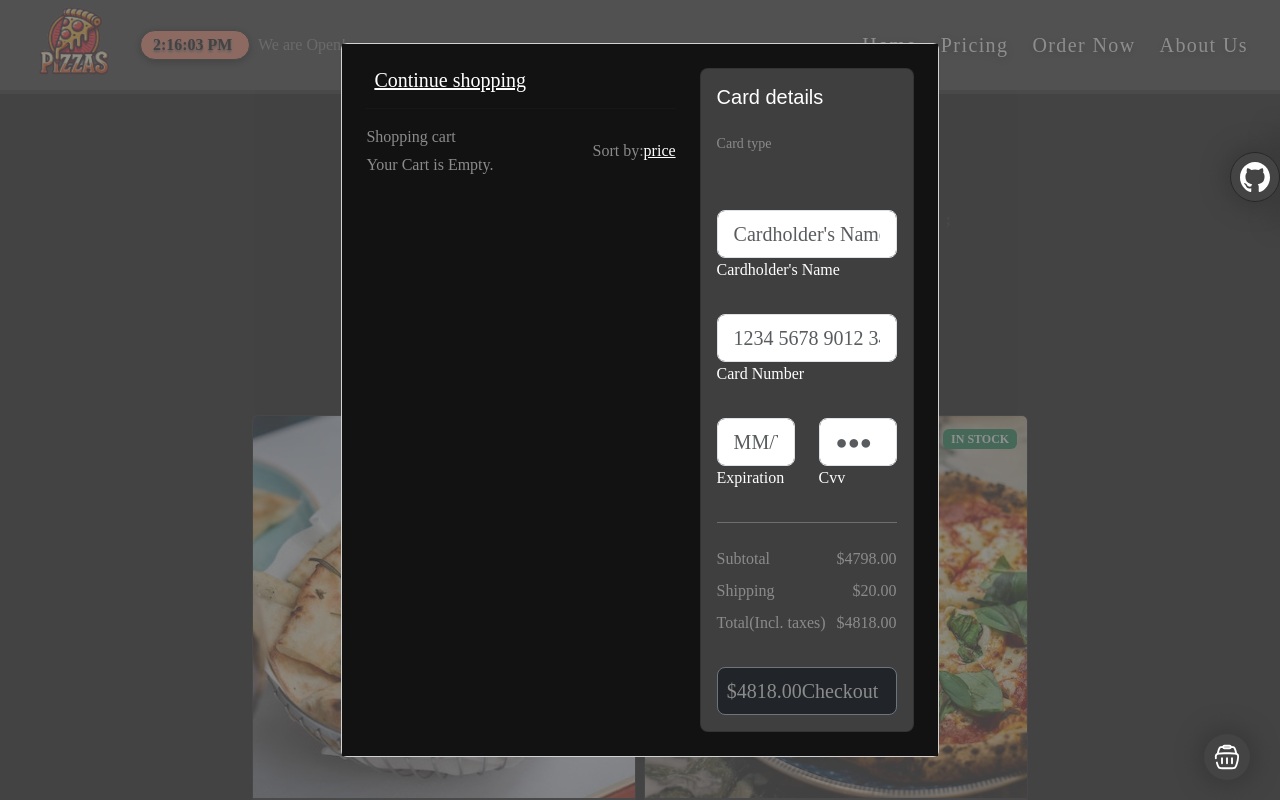
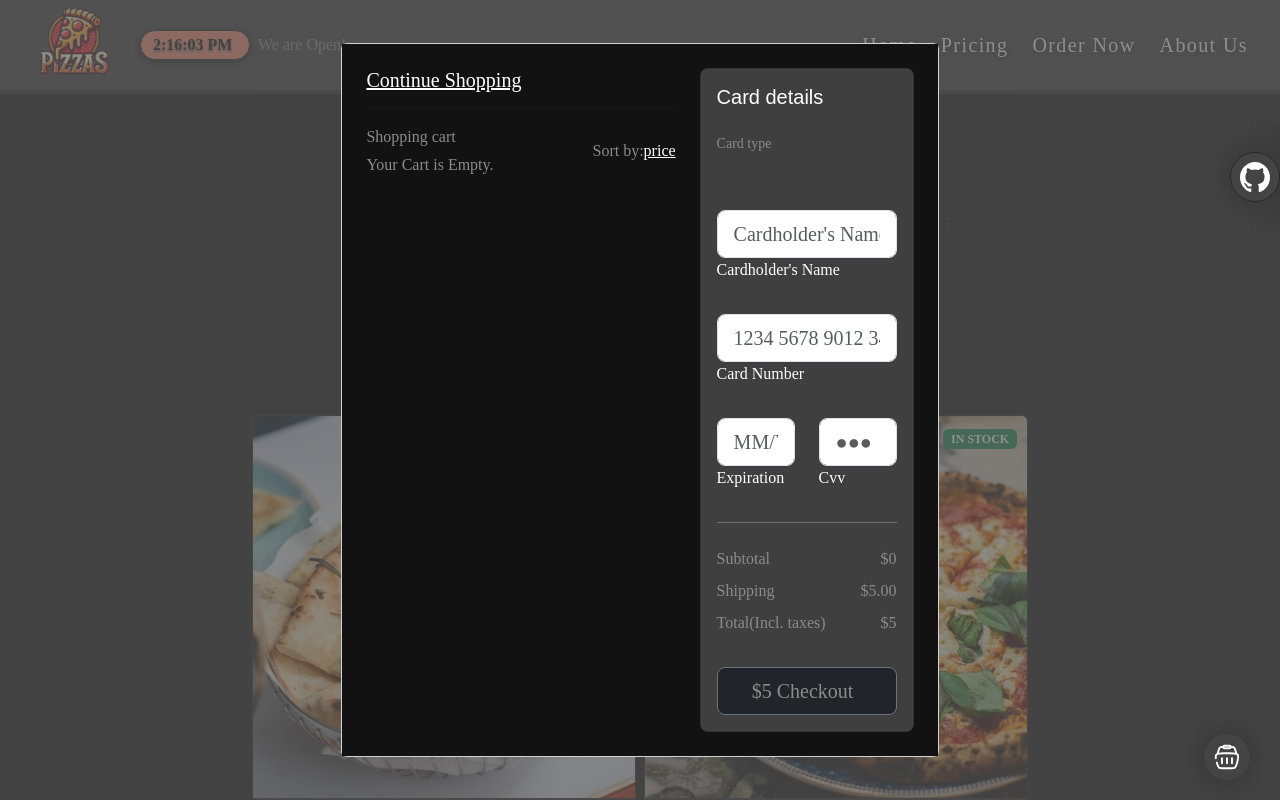
Before and after one commit to thedividedorange/Project-Pizza-Shop, a React (Create React App) app: page /order-now in a window 1280 px wide. Both pictures are taken after a click on the button 1227 px from the left and 757 px from the top of the page. Shown: the top 800 px of the page. Built offline with nearby package versions, Linux system fonts and the light colour scheme; a web font is replaced by a local one.

Commit message:
Fix: subttoal price and checkout price

```diff
--- a/src/components/Cart/CartContainer.js
+++ b/src/components/Cart/CartContainer.js
@@ -8,7 +8,11 @@ export default function CartContainer() {
 
   return (
     <>
-      <CartPopupModal cart={cart} isCartOpen={isCartOpen} />
+      <CartPopupModal
+        cart={cart}
+        isCartOpen={isCartOpen}
+        toggleCart={toggleCart}
+      />
       <FloatingCartButton cart={cart} toggleCart={toggleCart} />
     </>
   );
--- a/src/components/Cart/CartPopupModal/CartPopupModal.js
+++ b/src/components/Cart/CartPopupModal/CartPopupModal.js
@@ -1,10 +1,18 @@
 import React from "react";
 import ProductCartLayout from "../ProductCartLayout/ProductCartLayout";
 import Button from "components/Button/Button";
+import { Link } from "react-router-dom";
 
 import "./CartPopupModal.css";
 
-export default function CartPopupModal({ cart, isCartOpen }) {
+export default function CartPopupModal({ cart, isCartOpen, toggleCart }) {
+  const subTotal = () =>
+    cart.reduce(
+      (accumulator, currentValue) =>
+        accumulator + currentValue.productTotalPrice,
+      0
+    );
+
   return (
     <>
       <section
@@ -20,10 +28,14 @@ export default function CartPopupModal({ cart, isCartOpen }) {
                   <div className="row">
                     <div className="col-lg-7">
                       <h5 className="mb-3">
-                        <a href="#!" className="text-body">
+                        <Link
+                          to="/order-now"
+                          className="text-body"
+                          onClick={toggleCart}
+                        >
+                          Continue Shopping
                           <i className="fas fa-long-arrow-alt-left me-2"></i>
-                          Continue shopping
-                        </a>
+                        </Link>
                       </h5>
                       <hr />
 
@@ -52,8 +64,8 @@ export default function CartPopupModal({ cart, isCartOpen }) {
                             productCover={item.productCover}
                             productTitle={item.productTitle}
                             productDesc={item.productDesc}
-                            productPrice={item.productPrice}
-                            productQTY={item.productQTY}
+                            productPrice={item.productTotalPrice}
+                            productQTY={item.productQty}
                           />
                         ))}
                       </div>
@@ -165,17 +177,17 @@ export default function CartPopupModal({ cart, isCartOpen }) {
 
                           <div className="d-flex justify-content-between">
                             <p className="mb-2">Subtotal</p>
-                            <p className="mb-2">$4798.00</p>
+                            <p className="mb-2">${subTotal()}</p>
                           </div>
 
                           <div className="d-flex justify-content-between">
                             <p className="mb-2">Shipping</p>
-                            <p className="mb-2">$20.00</p>
+                            <p className="mb-2">$5.00</p>
                           </div>
 
                           <div className="d-flex justify-content-between mb-4">
                             <p className="mb-2">Total(Incl. taxes)</p>
-                            <p className="mb-2">$4818.00</p>
+                            <p className="mb-2">${subTotal() + 5.0}</p>
                           </div>
 
                           <Button
@@ -185,9 +197,9 @@ export default function CartPopupModal({ cart, isCartOpen }) {
                             btnClass="d-flex w-100 btn btn-dark btn-lg justify-content-center btn-outline-secondary text-white"
                           >
                             <div className="d-flex justify-content-between">
-                              <span>$4818.00</span>
+                              <span>${subTotal() + 5.0}</span>
                               <span>
-                                Checkout
+                                &nbsp;Checkout
                                 <i className="fas fa-long-arrow-alt-right ms-2"></i>
                               </span>
                             </div>
--- a/src/components/Cart/ProductCartLayout/ProductCartLayout.js
+++ b/src/components/Cart/ProductCartLayout/ProductCartLayout.js
@@ -21,7 +21,7 @@ export default function ProductCartLayout(props) {
           </div>
           <div className="d-flex flex-row align-items-center">
             <div style={{ width: "50px" }}>
-              <h5 className="fw-normal mb-0">{props.productQTY}</h5>
+              <h5 className="fw-normal mb-0">x{props.productQTY}</h5>
             </div>
             <div style={{ width: "80px" }}>
               <h5 className="mb-0">${props.productPrice}</h5>
--- a/src/pages/order-now/PizzaList/OrderCard/OrderCard.js
+++ b/src/pages/order-now/PizzaList/OrderCard/OrderCard.js
@@ -77,6 +77,8 @@ function AddToCart(pizzaObj, cart, setCart, quantity) {
     productDesc: pizzaObj.ingredients,
     productPrice: pizzaObj.price,
     productQty: quantity,
+    productTotalPrice:
+      quantity > 1 ? pizzaObj.price * quantity : pizzaObj.price,
   };
 
   UpdatePizzaData(pizzaObj.name, quantity);
@@ -87,11 +89,16 @@ function AddToCart(pizzaObj, cart, setCart, quantity) {
 
   return findPizza === -1
     ? setCart((cart) => [...cart, newCartItem])
-    : setCart((cart) => {
-        return cart.map((item, index) => {
-          return index === findPizza
-            ? { ...item, productQty: item.productQty + quantity }
-            : item;
-        });
-      });
+    : setCart((cart) =>
+        cart.map((item, index) =>
+          index === findPizza
+            ? {
+                ...item,
+                productQty: item.productQty + newCartItem.productQty,
+                productTotalPrice:
+                  item.productTotalPrice + newCartItem.productTotalPrice,
+              }
+            : item
+        )
+      );
 }
```
